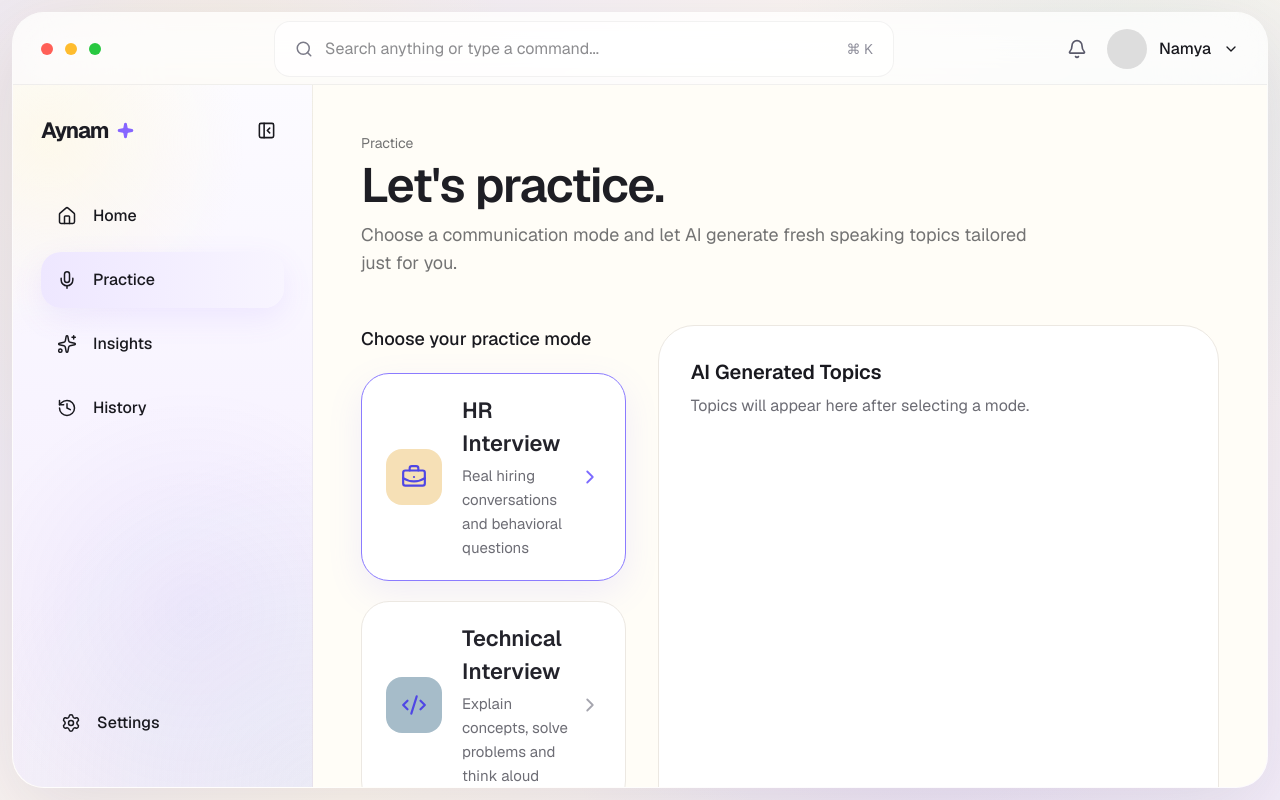
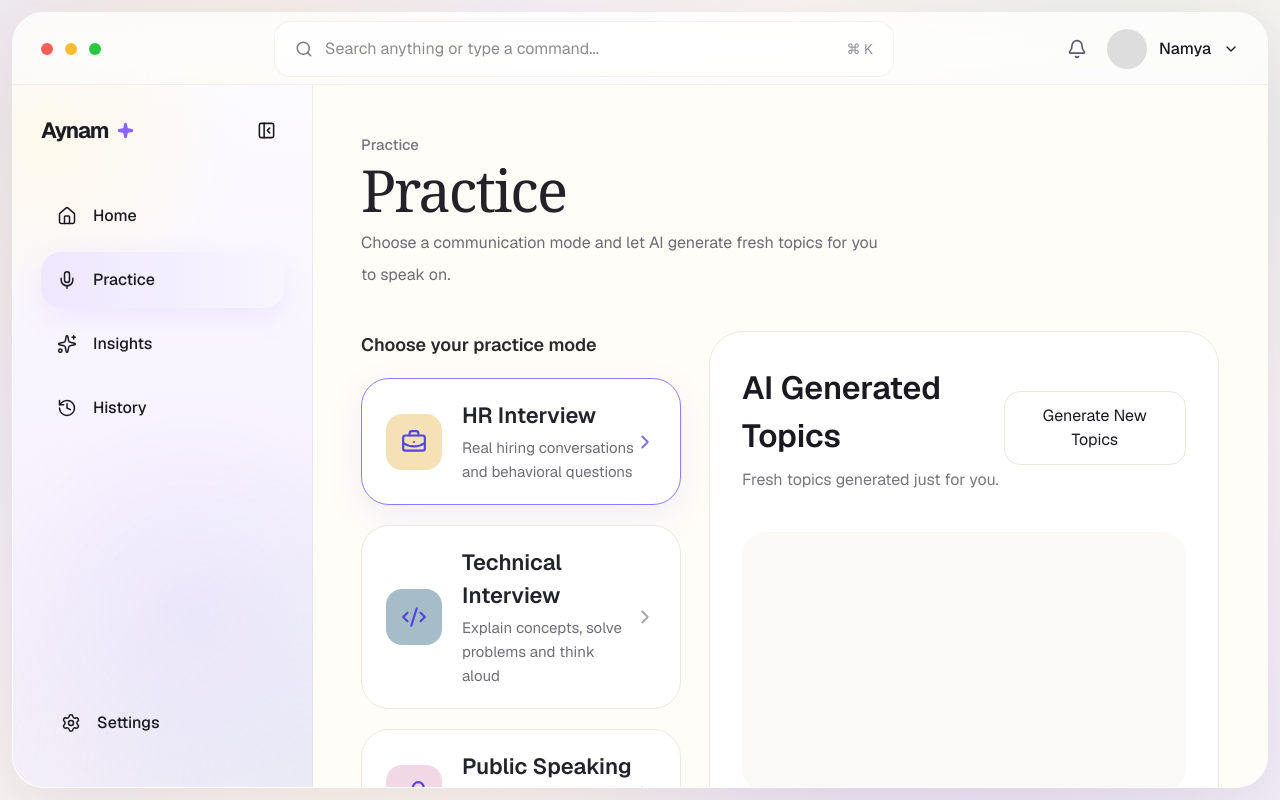
Before and after one commit to namyagaur/aynam.ai, a Next.js app: page /practice in a window 1280 px wide. Built offline with nearby package versions, Linux system fonts and the light colour scheme.

Commit message:
feat: update PracticePage layout for improved styling and structure

```diff
--- a/app/(app)/practice/page.tsx
+++ b/app/(app)/practice/page.tsx
@@ -27,30 +27,49 @@ export default function PracticePage() {
 
   {/* Header */}
 
-  <div>
-    <p className="text-sm text-neutral-500">
-      Practice
-    </p>
+  <div className="mb-6">
 
-    <h1 className="mt-2 text-5xl font-semibold tracking-tight text-[#1E1E24]">
-      Let's practice.
-    </h1>
+  <span className="text-[15px] font-medium text-[#76747D]">
+    Practice
+  </span>
 
-    <p className="mt-3 max-w-2xl text-lg text-neutral-500">
-      Choose a communication mode and let AI generate fresh speaking
-      topics tailored just for you.
-    </p>
-  </div>
+  <h1
+  className="
+    mt-1
+    font-serif
+    text-[58px]
+    leading-[58px]
+    tracking-[-2px]
+    text-[#232228]
+  "
+>
+    Practice
+  </h1>
+
+  <p
+    className="
+      mt-2
+      max-w-[520px]
+      text-[16px]
+      leading-8
+      text-[#6C6A73]
+    "
+  >
+    Choose a communication mode and let AI generate fresh
+    topics for you to speak on.
+  </p>
+
+</div>
 
   {/* Categories */}
 
-  <section className="mt-12 grid grid-cols-12 gap-8">
+ <section className="mt-4 flex gap-7 items-start">
 
-  {/* LEFT */}
+  {/* LEFT COLUMN */}
 
-  <div className="col-span-4">
+  <div className="w-[320px] shrink-0">
 
-    <h2 className="mb-5 text-lg font-medium">
+    <h2 className="mb-5 text-[18px] font-semibold text-[#2A2A2A]">
       Choose your practice mode
     </h2>
 
@@ -58,17 +77,37 @@ export default function PracticePage() {
 
   </div>
 
-  {/* RIGHT */}
+  {/* RIGHT COLUMN */}
 
-  <div className="col-span-8 rounded-[36px] border border-[#ECE8E2] bg-white p-8">
+  <div className="flex-1">
 
-    <h2 className="text-xl font-semibold">
-      AI Generated Topics
-    </h2>
+    <div className="rounded-[34px] border border-[#ECE8E2] bg-white p-8">
 
-    <p className="mt-2 text-[#6D6D75]">
-      Topics will appear here after selecting a mode.
-    </p>
+      <div className="flex items-center justify-between">
+
+        <div>
+
+          <h2 className="text-[32px] font-semibold">
+            AI Generated Topics
+          </h2>
+
+          <p className="mt-2 text-[#77767F]">
+            Fresh topics generated just for you.
+          </p>
+
+        </div>
+
+        <button
+          className="rounded-2xl border border-[#ECE8E2] px-6 py-3"
+        >
+          Generate New Topics
+        </button>
+
+      </div>
+
+      <div className="mt-10 h-[260px] rounded-3xl bg-[#FAF9F7]" />
+
+    </div>
 
   </div>
 
```
